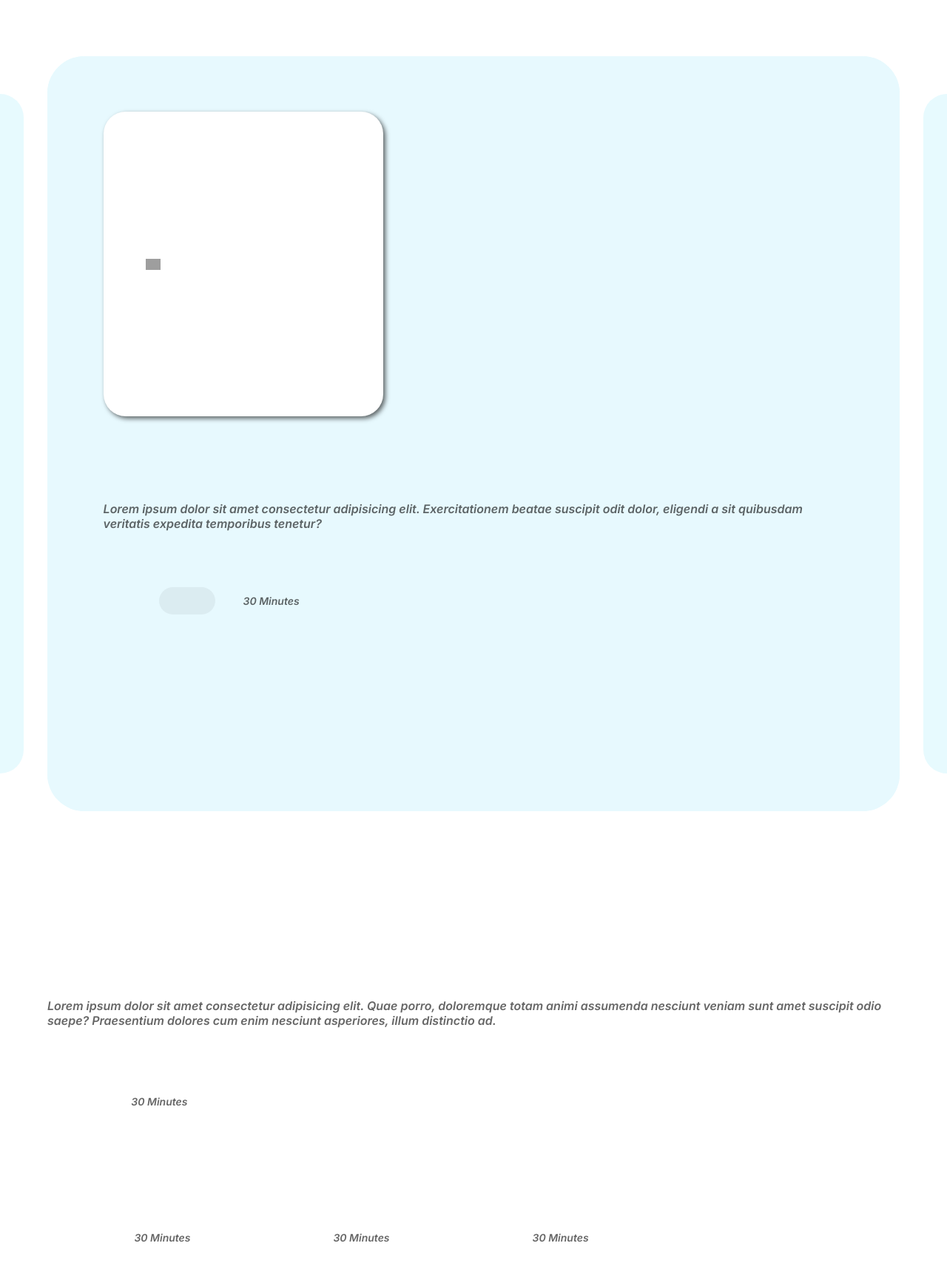
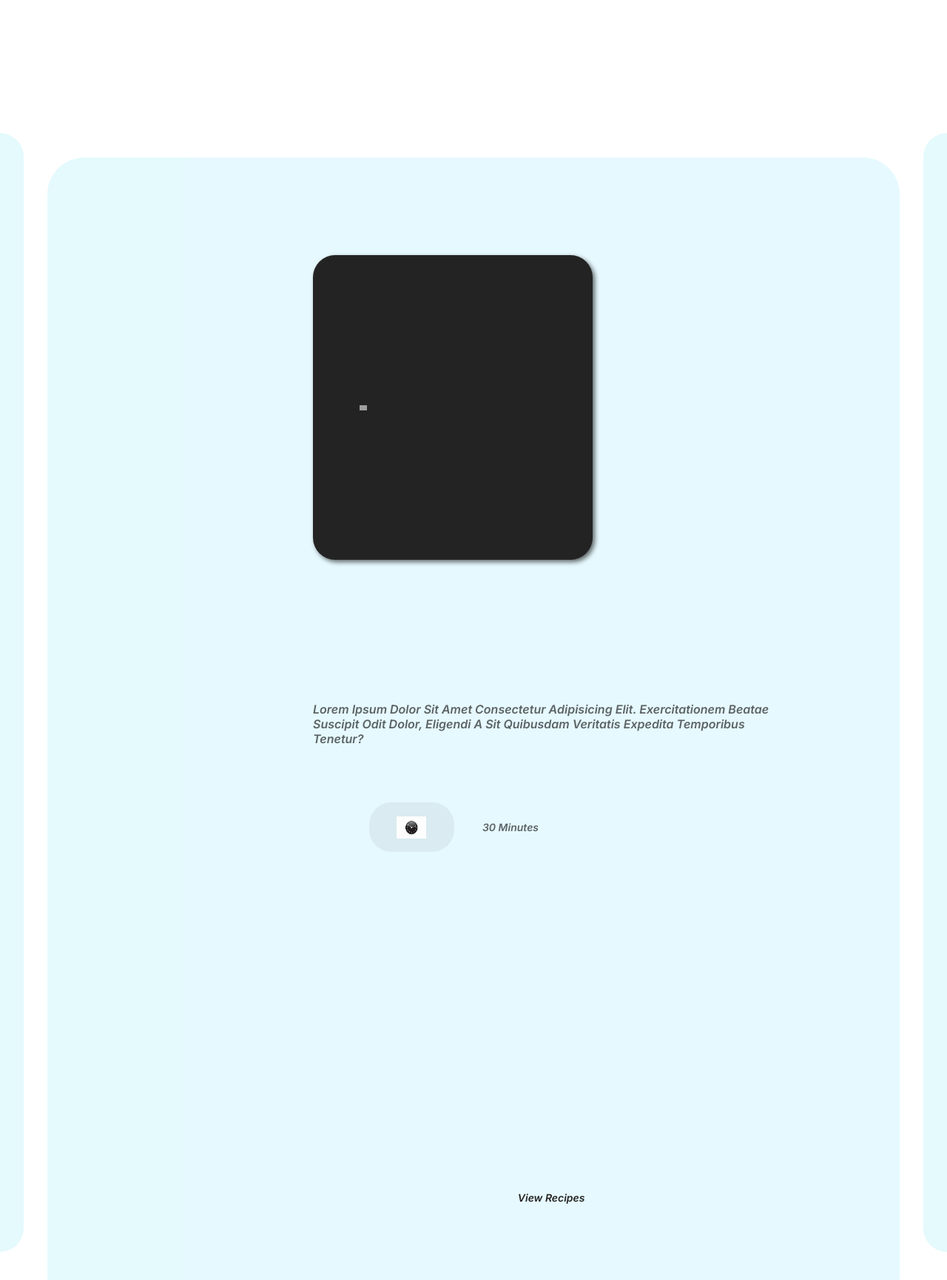
Before and after one commit to Kibblecodeing/Cooking-Website1.2, a Flask app: template Flask Web App/website/templates/base.html in a window 1280 px wide. Shown: the part 171-1902 px from the top of the page at 74% size. Run offline with Flask 3, Linux system fonts and the light colour scheme; the template is opened without the code that fills it, so the values that code supplies are empty; grey boxes are pictures that could not be loaded.

Commit message:
Added images and more stuff to the css

```diff
--- a/Flask Web App/website/templates/base.html
+++ b/Flask Web App/website/templates/base.html
@@ -42,7 +42,7 @@
                     <p>Lorem ipsum dolor sit amet consectetur adipisicing elit. Exercitationem beatae suscipit odit dolor, eligendi a sit quibusdam veritatis expedita temporibus tenetur?</p>
                     <div class="time row">
                         <div class="row">
-                         <!--Timer png goes here-->
+                         <img src="images/OIP.jpg" alt="OIP" style="height: 30px; width: 40px;">
                         </div>
                         <p>30 minutes</p>
                     </div>
@@ -58,11 +58,11 @@
                                 <p>17 april 2015</p>
                             </div>
                     </div>
-                    <div class="hero-btn row">
+                    <a href="#" class="hero-btn row">
                         View Recipes
                         <!--insert page png to view recipes-->
 
-                    </div>
+                    </a>
                 </div>
                </div>
             </div>
@@ -116,7 +116,7 @@
                 <h5>Juicy meats</h5>
                 <div class="time row">
                     <div class="row">
-                     <!--Timer png goes here-->
+                        <img src="images/OIP.jpg" alt="OIP" style="height: 30px; width: 40px;">
                     </div>
                     <p>30 minutes</p>
                 </div>
@@ -125,7 +125,7 @@
                 </div>
             </div>
             <div class="like row active">
-                <!--insert heart img-->
+                <img src="images/download.jpg" alt="download" style="height: 30px; width: 40px;">
             </div>
                 </a>
                 <a href="#" class="card">
@@ -133,7 +133,7 @@
                     <h5>Juicy meats</h5>
                     <div class="time row">
                         <div class="row">
-                         <!--Timer png goes here-->
+                            <img src="images/OIP.jpg" alt="OIP" style="height: 30px; width: 40px;">
                         </div>
                         <p>30 minutes</p>
                     </div>
@@ -142,7 +142,7 @@
                     </div>
                 </div>
                 <div class="like row active">
-                    <!--insert heart img-->
+                    <img src="images/download.jpg" alt="download" style="height: 30px; width: 40px;">
                 </div>
                     </a>
                     <a href="#" class="card">
@@ -150,7 +150,7 @@
                         <h5>Juicy meats</h5>
                         <div class="time row">
                             <div class="row">
-                             <!--Timer png goes here-->
+                                <img src="images/OIP.jpg" alt="OIP" style="height: 30px; width: 40px;">
                             </div>
                             <p>30 minutes</p>
                         </div>
@@ -159,7 +159,7 @@
                         </div>
                     </div>
                     <div class="like row active">
-                        <!--insert heart img-->
+                        <img src="images/download.jpg" alt="download" style="height: 30px; width: 40px;">
                     </div>
                         </a>
                         <a href="#" class="card">
@@ -167,7 +167,7 @@
                             <h5>Juicy meats</h5>
                             <div class="time row">
                                 <div class="row">
-                                 <!--Timer png goes here-->
+                                    <img src="images/OIP.jpg" alt="OIP" style="height: 30px; width: 40px;">
                                 </div>
                                 <p>30 minutes</p>
                             </div>
@@ -176,7 +176,7 @@
                             </div>
                         </div>
                         <div class="like row active">
-                            <!--insert heart img-->
+                            <img src="images/download.jpg" alt="download" style="height: 30px; width: 40px;">
                         </div>
                             </a>
             </div>
@@ -207,7 +207,7 @@
             <h5>Juicy meats</h5>
                 <div class="time row">
                     <div class="row">
-                     <!--Timer png goes here-->
+                        <img src="images/OIP.jpg" alt="OIP" style="height: 30px; width: 40px;">
                     </div>
                     <p>30 minutes</p>
                 </div>
@@ -216,13 +216,13 @@
                 </div>
             </div>
             <div class="like row active">
-                <!--insert heart img-->
+                <img src="images/download.jpg" alt="download" style="height: 30px; width: 40px;">
             </div>
                 </a>
                 <h5>Fries</h5>
                 <div class="time row">
                     <div class="row">
-                     <!--Timer png goes here-->
+                        <img src="images/OIP.jpg" alt="OIP" style="height: 30px; width: 40px;">
                     </div>
                     <p>30 minutes</p>
                 </div>
@@ -231,7 +231,7 @@
                 </div>
             </div>
             <div class="like row active">
-                <!--insert heart img-->
+                <img src="images/download.jpg" alt="download" style="height: 30px; width: 40px;">
             </div>
                 </a>
            </div>
--- a/Flask Web App/website/templates/style.css
+++ b/Flask Web App/website/templates/style.css
@@ -8,10 +8,10 @@
 }
 
 body {
-    --cl-1--:#fff;
+    --cl-1--:#242323;
     --cl-2--:#0000;
     --cl-3--:#6f04fa;
-    --cl-4--:#e7fafe;
+    --cl-4--:#e4fafd;
     --cl-5--:linear-gradient(180deg, rgba(231,249,253,0) 0%,#e7f9fd 100%);
     --cl-6--:rgba(0,0,0,0.6);
     --cl-7--:rgba(0,0,0,0.05);
@@ -164,7 +164,7 @@ nav a:hover, .footer-content ul a:hover, .footer-links ul a:hover {
  }
 
  .recipe img {
-    max-width: 20px;
+    max-width: 10px;
  }
 
  .hero h1 {
@@ -269,4 +269,119 @@ nav a:hover, .footer-content ul a:hover, .footer-links ul a:hover {
    -ms-border-radius: 15px;
    -o-border-radius: 15px;
 }
+
+.hero a:hover,
+.learn a:hover,
+.insta-btn:hover,
+.subscribe-input a:hover {
+    background: var(--cl-3--);
+    box-shadow: 3px 3px 6px var(--cl-6--);
+
+}
 /*End hero section*/
+
+/* category*/
+.category .recipes, .try{
+    padding: 2cm 0;
+}
+
+.category-title {
+    align-items: center;
+    justify-content: space-between;
+    flex-wrap: wrap;
+    gap: 2cm;
+}
+
+h2 {
+    font-weight: 600;
+    font-size: clamp(30px,5px,50px);
+    text-transform: capitalize;
+}
+
+.category-title a {
+    font-weight: 600;
+    font-size: 16px;
+    text-transform: capitalize;
+    background: var(--cl-4--);
+    padding: 0.8cm 1.5cm;
+    border-radius: 15px;
+    -webkit-border-radius: 15px;
+    -moz-border-radius: 15px;
+    -ms-border-radius: 15px;
+    -o-border-radius: 15px;
+}
+
+.category-title a:hover {
+    background: var(--cl-3--);
+    color: var(--cl-1--);
+    box-shadow: 3px 3px 6px var(--cl-6--);
+}
+
+.category-cards {
+    grid-template-columns: repeat(auto-fit, minmax(150px,1fr));
+    gap: 2cm;
+    padding: 2cm 0;
+}
+
+.cat-card {
+    text-align: center;
+    background: linear-gradient(180deg, rgba(112,130,70,0) 0% rgba(112,130,70,0.2) 100%);
+    padding: 1cm;
+    border-radius: 30px;
+    -webkit-border-radius: 30px;
+    -moz-border-radius: 30px;
+    -ms-border-radius: 30px;
+    -o-border-radius: 30px;
+}
+
+.cat-card:nth-of-type(2) {
+    background: linear-gradient(180deg, rgba(108,198,63,0) 0% rgba(112,130,70,0.2) 100%);
+}
+
+.cat-card:nth-of-type(3) {
+    background: linear-gradient(180deg, rgba(204,38,27,0) 0% rgba(204,38,27,0.2) 100%);
+}
+
+.cat-card:nth-of-type(4) {
+    background: linear-gradient(180deg, rgba(240,158,0,0) 0% rgba(240,158,0,0.2) 100%);
+}
+
+.cat-card:nth-of-type(5) {
+    background: linear-gradient(180deg, rgba(222,184,135,0) 0% rgba(222,184,135,0.2) 100%);
+}
+
+.cat-card:nth-of-type(6) {
+    background: linear-gradient(180deg, rgba(210,105,30,0) 0% rgba(210,105,30,0.2) 100%);
+}
+
+.cat-card img {
+    object-fit: cover;
+    max-width: 80px;
+    -webkit-box-relect: below 0px linear-gradient(transparent, transparent, rgba(0,0,0,0.4));
+}
+
+.cat-card h6 {
+    font-weight: 600;
+    font-size: 18px;
+    padding-top: 1.5cm;
+}
+/* end category*/
+
+/* Recipes*/
+.section-title {
+    text-align: center;
+    max-width: 900px;
+    margin: 0 auto;
+}
+.section-title p {
+  font-size: 16px;
+  padding: 1cm 0;
+}
+
+.recipe-cards {
+    grid-template-columns: repeat(auto-fit, minmax(300px,1fr));
+    justify-content: center;
+    gap: 2cm;
+    padding: 2cm 0;
+}
+/* End Recipes*/
```
Also changed, not shown: Flask Web App/website/templates/images/OIP.jpg (added), Flask Web App/website/templates/images/download.jpg (added).
